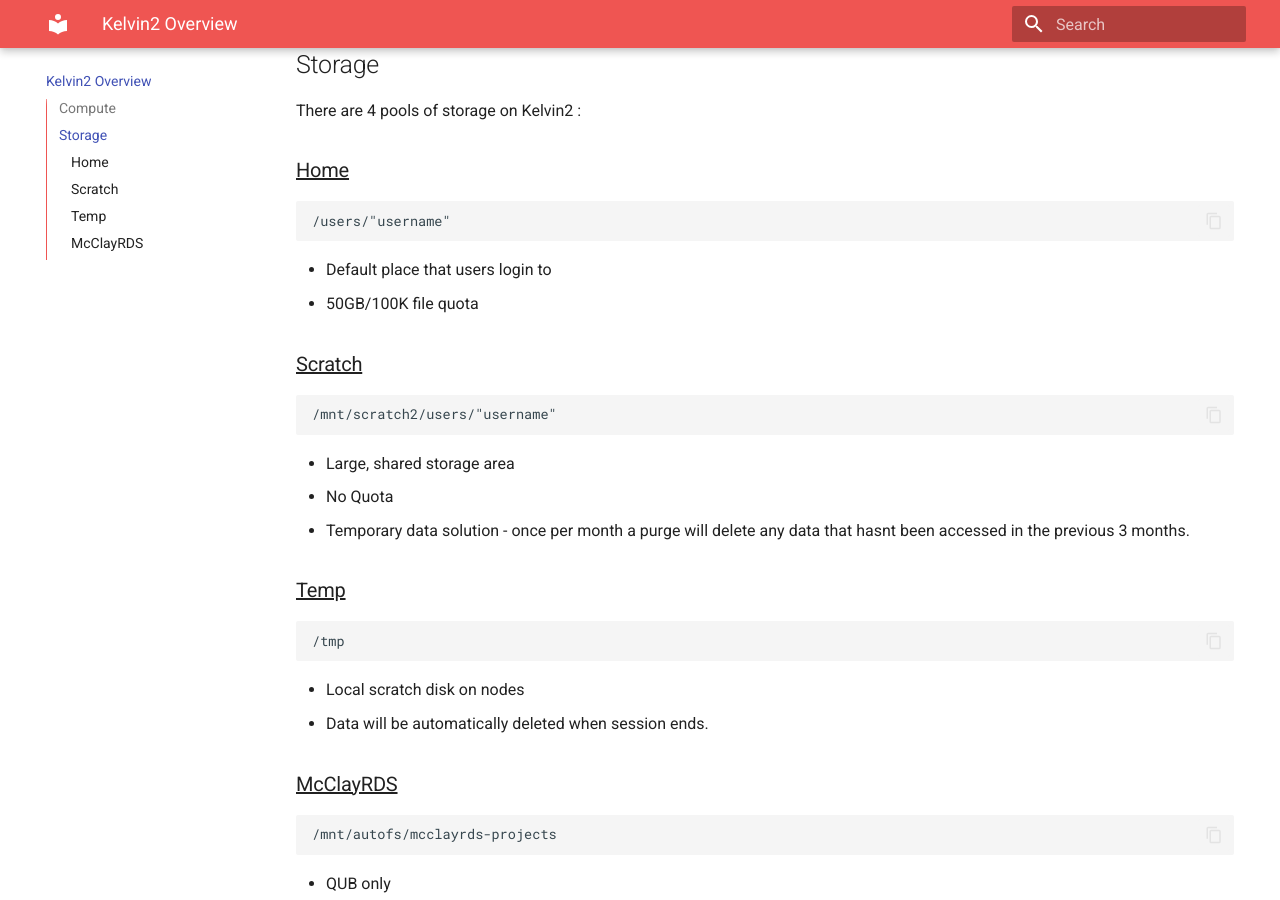
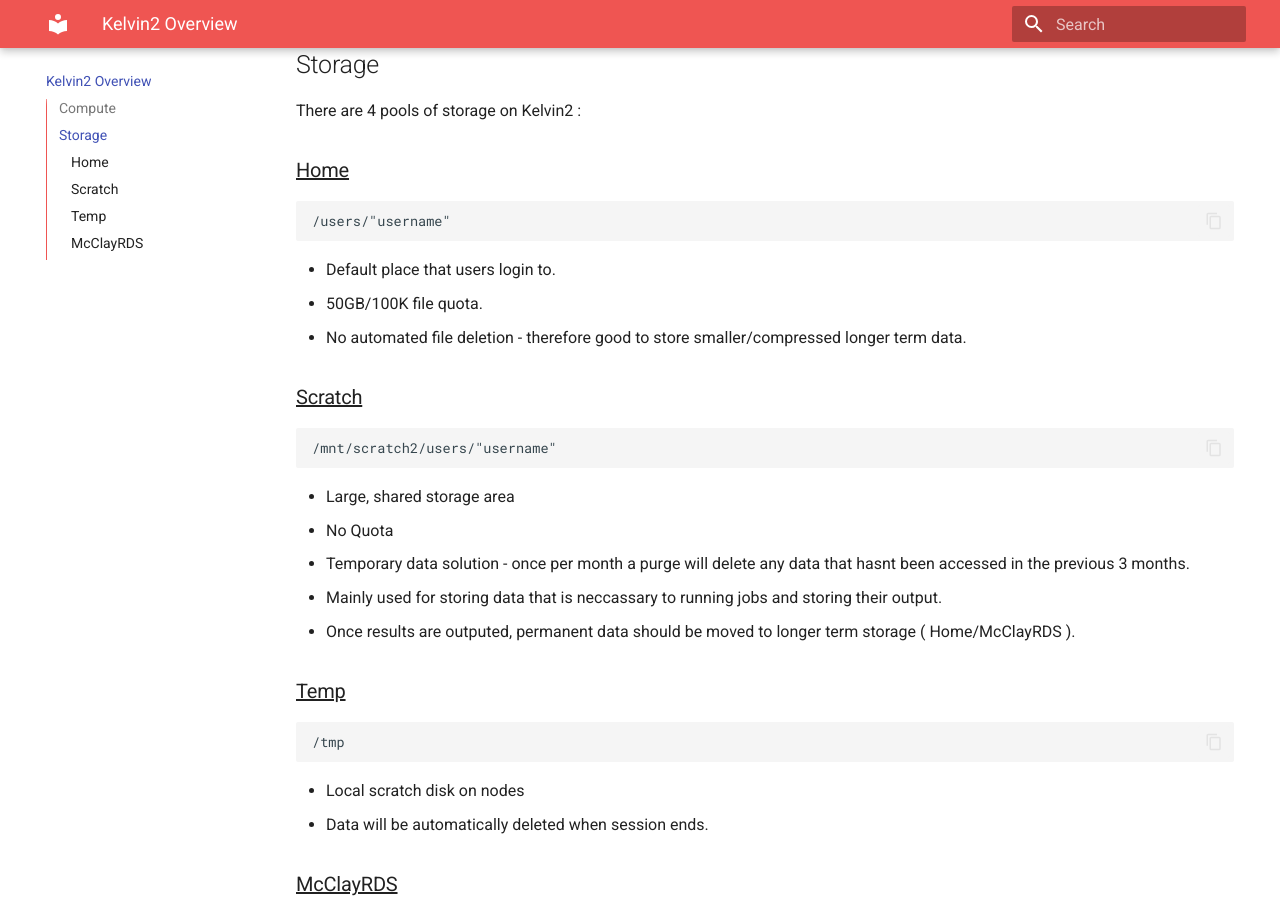
Before and after one commit to ethanbradley/nihpc-documentation, an MkDocs documentation site: the page built from docs/Kelvin2 Overview.md, in a window 1280 px wide and 900 px high, scrolled down 523 px. Built offline with MkDocs 1.6.1 and Material for MkDocs 9.7.7, drawn with Linux system fonts in a browser that asks for light colours.

Commit message:
Update Kelvin2 Overview.md

```diff
--- a/docs/Kelvin2 Overview.md
+++ b/docs/Kelvin2 Overview.md
@@ -17,8 +17,9 @@
 ### <ins>Home<ins>
 
     /users/"username"
- - Default place that users login to
-- 50GB/100K file quota
+ - Default place that users login to.
+- 50GB/100K file quota.
+- No automated file deletion - therefore good to store smaller/compressed longer term data.
 
 ### <ins>Scratch<ins>
 
@@ -26,6 +27,8 @@
  - Large, shared storage area
  - No Quota
  - Temporary data solution - once per month a purge will delete any data that hasnt been accessed in the previous 3 months.
+ - Mainly used for storing data that is neccassary to running jobs and storing their output.
+ - Once results are outputed, permanent data should be moved to longer term storage ( Home/McClayRDS ).
 
 ### <ins>Temp<ins>
 
```
